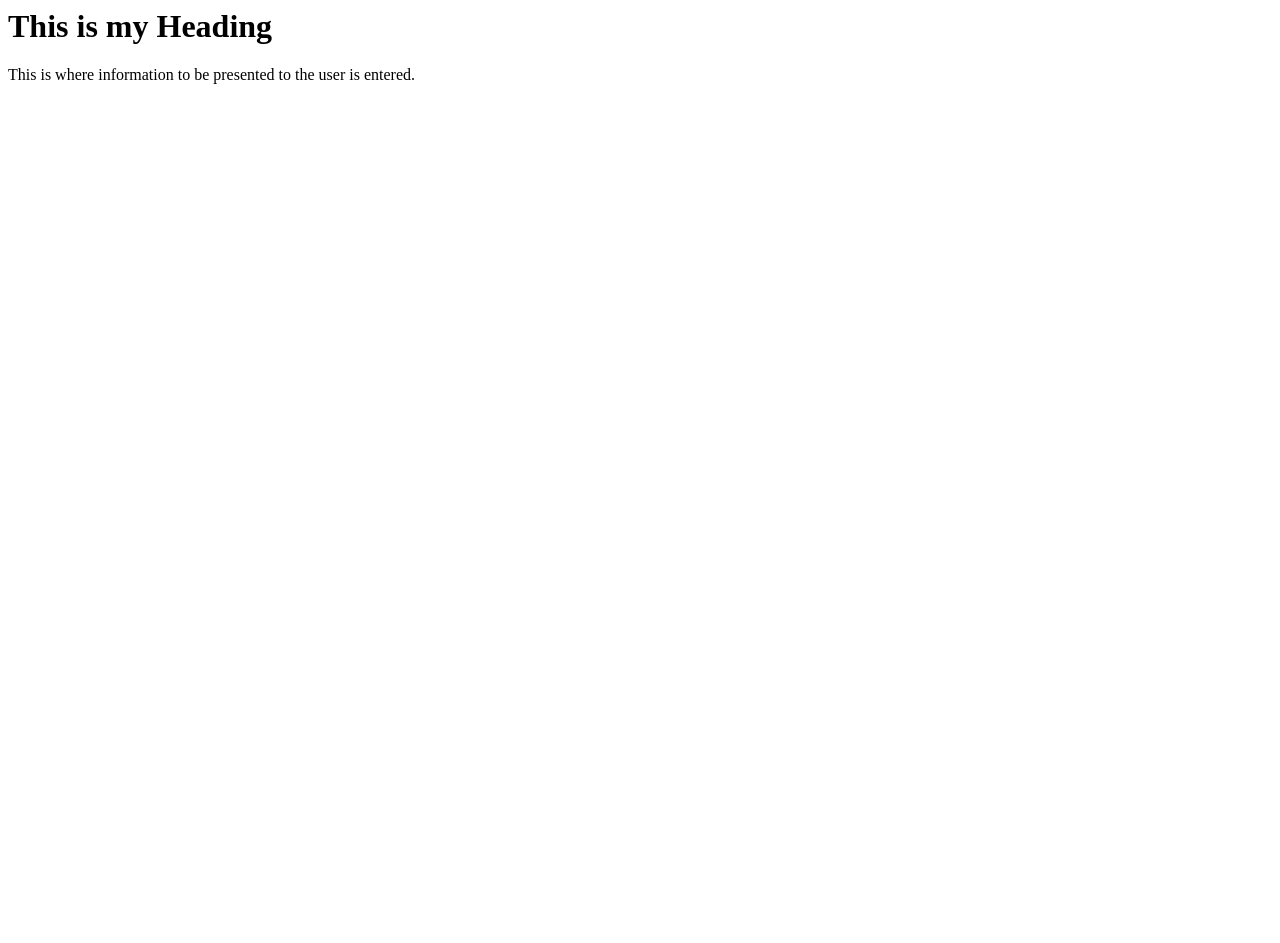
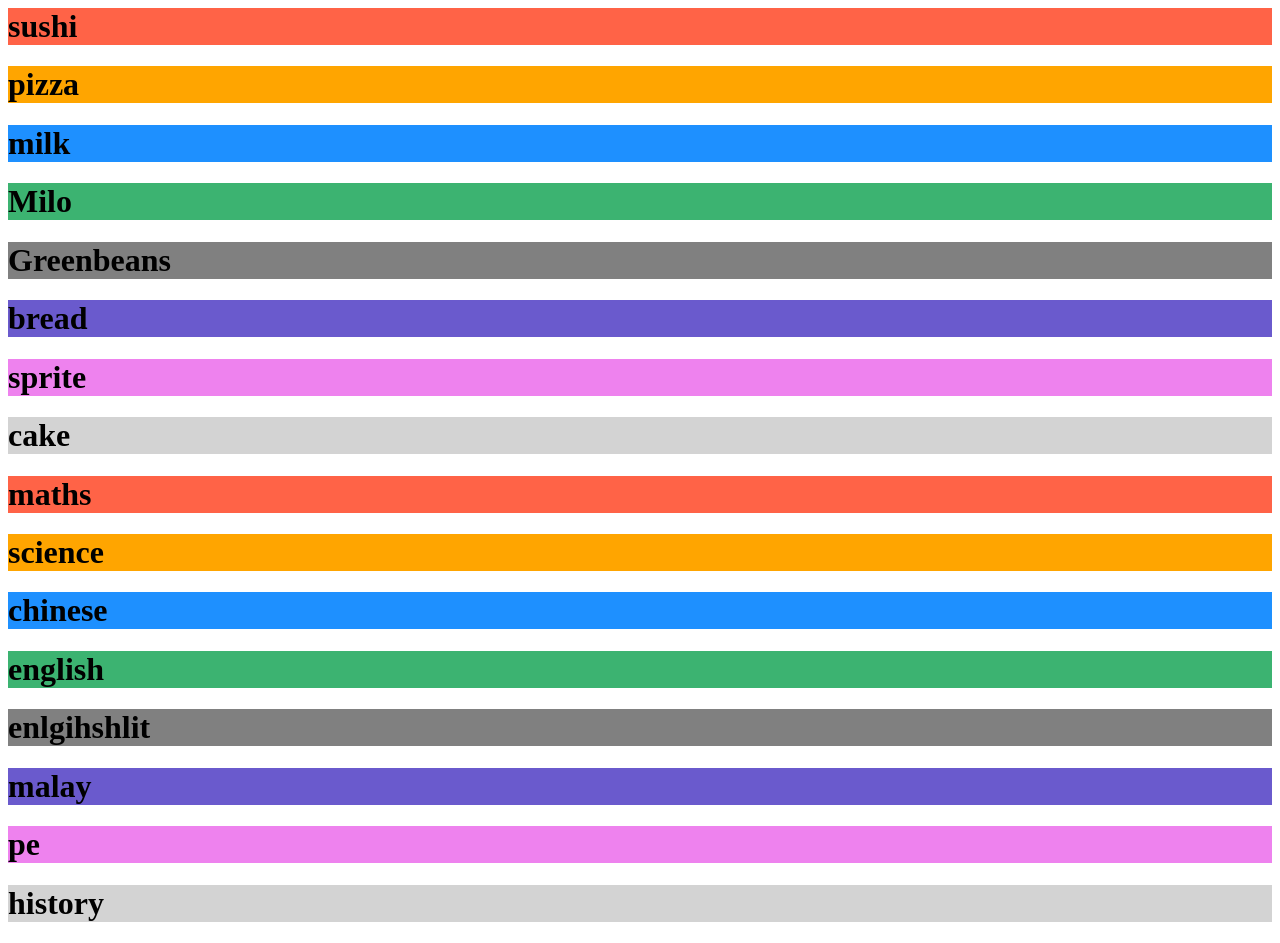
Before and after one commit to janaejoyho1E/tempo, a plain HTML site: page index.html in a window 1280 px wide. Before the commit the page ends 800 px from the top, so only its background shows below. Drawn offline with Linux system fonts and the light colour scheme.

Commit message:
Update index.html

```diff
--- a/index.html
+++ b/index.html
@@ -5,7 +5,31 @@ The title of the webpage
 </title>
 </head>
 <body>
-<h1>This is my Heading</h1>
-This is where information to be presented to the user is entered.
+<!DOCTYPE html>
+<html>
+<body>
+<h1 style="background-color:Tomato;">sushi</h1>
+<h1 style="background-color:Orange;">pizza</h1>
+<h1 style="background-color:DodgerBlue;">milk</h1>
+<h1 style="background-color:MediumSeaGreen;">Milo</h1>
+<h1 style="background-color:Gray;">Greenbeans</h1>
+<h1 style="background-color:SlateBlue;">bread</h1>
+<h1 style="background-color:Violet;">sprite</h1>
+<h1 style="background-color:LightGray;">cake</h1>
 </body>
 </html>
+<!DOCTYPE html>
+<html>
+<body>
+
+<h1 style="background-color:Tomato;">maths</h1>
+<h1 style="background-color:Orange;">science</h1>
+<h1 style="background-color:DodgerBlue;">chinese</h1>
+<h1 style="background-color:MediumSeaGreen;">english</h1>
+<h1 style="background-color:Gray;">enlgihshlit</h1>
+<h1 style="background-color:SlateBlue;">malay</h1>
+<h1 style="background-color:Violet;">pe</h1>
+<h1 style="background-color:LightGray;">history</h1>
+
+</body>
+</html>
```
